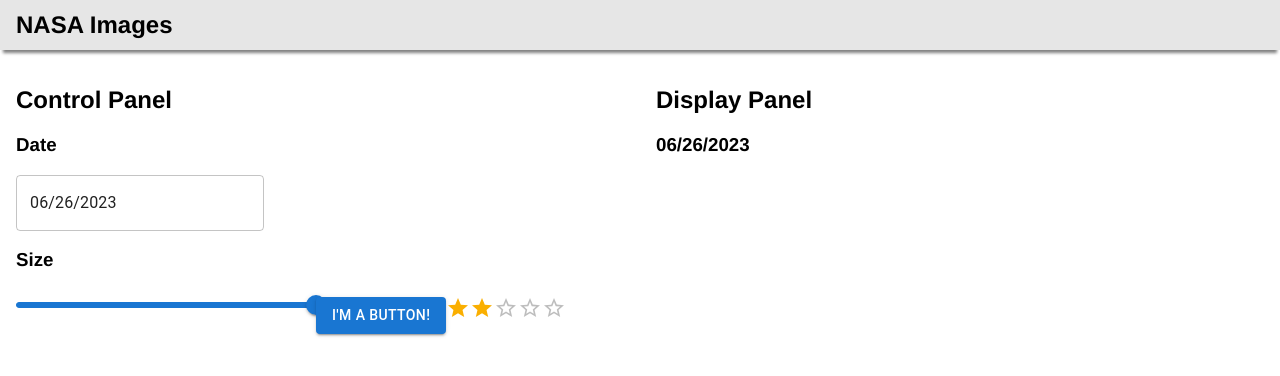
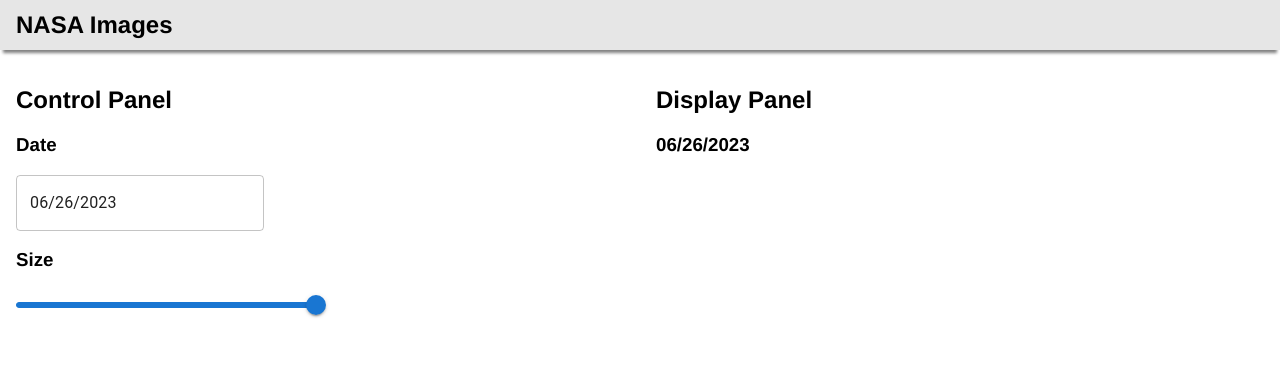
Before and after one commit to davidalantodd/swe-nasa-pics, a React (Vite) app: page / in a window 1280 px wide. Shown: the top 376 px of the page. Built offline with nearby package versions, Linux system fonts and the light colour scheme; no server answers.

Commit message:
remove demo code

```diff
--- a/src/components/ControlPanel.jsx
+++ b/src/components/ControlPanel.jsx
@@ -1,13 +1,8 @@
 import './ControlPanel.css'
 import DatePicker from './DatePicker'
 import SizeSlider from './SizeSlider'
-import Button from '@mui/material/Button';
-import Rating from '@mui/material/Rating';
-import { useState } from 'react'
 
 export default function ControlPanel({ date, setDate, size, setSize }) {
-  const [value, setValue] = useState(2);
-
   return (
     <div className='wrapper'>
       <h2>Control Panel</h2>
@@ -15,14 +10,6 @@
       <DatePicker date={date} setDate={setDate} />
       <h3>Size</h3>
       <SizeSlider size={size} setSize={setSize} />
-      <Button variant="contained">I'm a button!</Button>
-      <Rating
-        name="simple-controlled"
-        value={value}
-        onChange={(event, newValue) => {
-          setValue(newValue);
-        }}
-      />
     </div>
   )
 }
```
